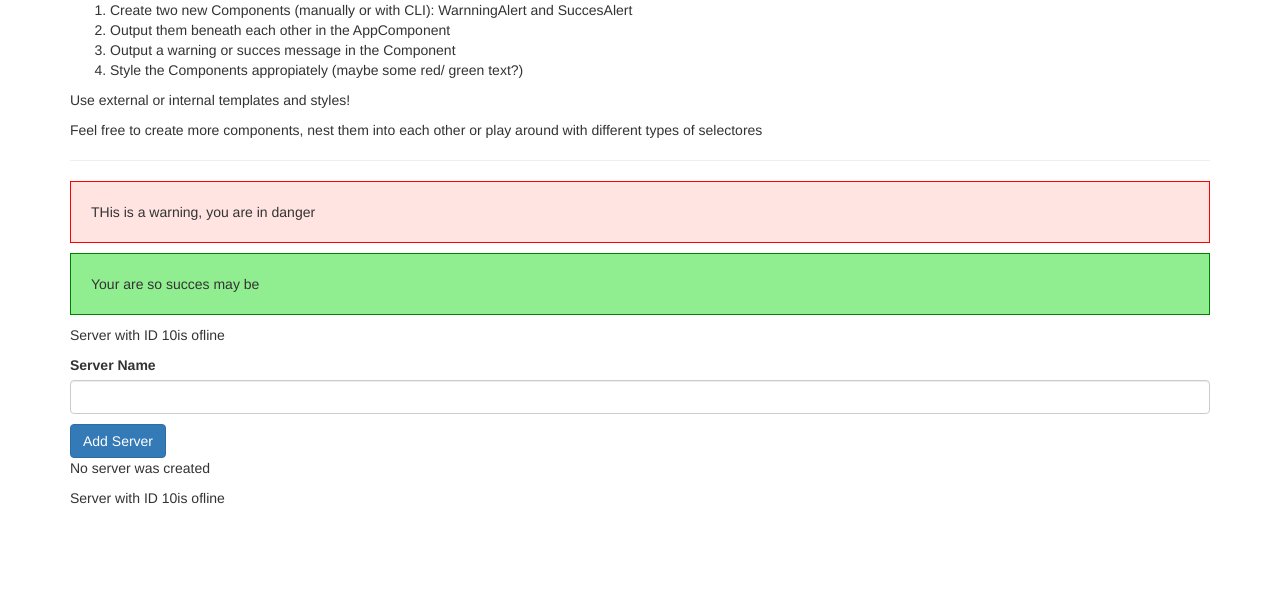
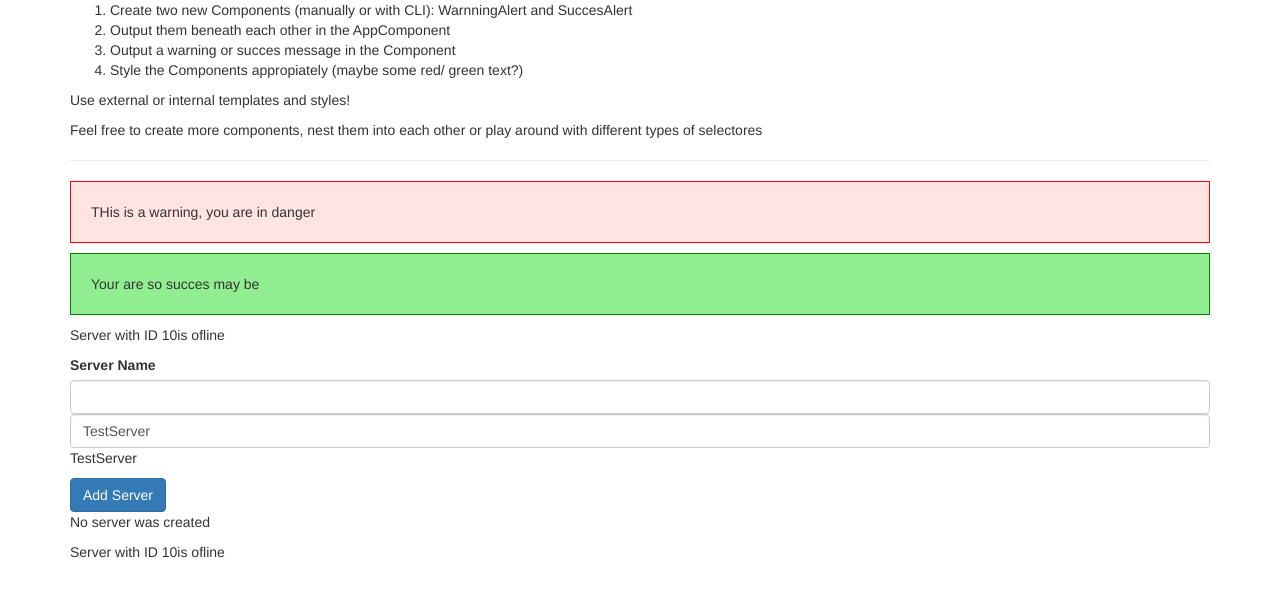
Before and after one commit to saleemjavid36/DataBindingTouchUps, an Angular app: page / in a window 1280 px wide. Shown: the top 596 px of the page. Built offline with nearby package versions, Linux system fonts and the light colour scheme.

Commit message:
newChanges

```diff
--- a/src/app/app.module.ts
+++ b/src/app/app.module.ts
@@ -1,5 +1,6 @@
 import { NgModule } from '@angular/core';
 import { BrowserModule } from '@angular/platform-browser';
+import { FormsModule } from '@angular/forms';
 
 import { AppComponent } from './app.component';
 import { SuccessAlertComponent } from './success-alert/success-alert.component';
@@ -16,7 +17,8 @@
     ServerComponentee
   ],
   imports: [
-    BrowserModule
+    BrowserModule,
+    FormsModule
   ],
   providers: [],
   bootstrap: [AppComponent]
--- a/src/app/servers/servers.component.html
+++ b/src/app/servers/servers.component.html
@@ -4,6 +4,12 @@
 type="text"
 class="form-control"
 (input)="onUpdateServerName($event)">
+
+<input
+type="text"
+class="form-control"
+[(ngModel)]="serverName">
+
 <p>{{serverName}}</p>
 <button class="btn btn-primary" [disabled]="!allowNewServer"
 (click)="onCreateServer()"
--- a/src/app/servers/servers.component.ts
+++ b/src/app/servers/servers.component.ts
@@ -8,17 +8,18 @@
 export class ServersComponent implements OnInit {
   allowNewServer= false;
   serverCreationStatus='No server was created';
-  serverName=''
+  serverName='TestServer'
 
  constructor(){
   setTimeout(()=>{
     this.allowNewServer=true
   },2000)
  }
+
  ngOnInit(){
  }
  onCreateServer(){
-  this.serverCreationStatus='Server was created';
+  this.serverCreationStatus='Server was created! Name is ' + this.serverName;
  }
  onUpdateServerName(event:any){
     this.serverName= (<HTMLInputElement>event.target).value
```
